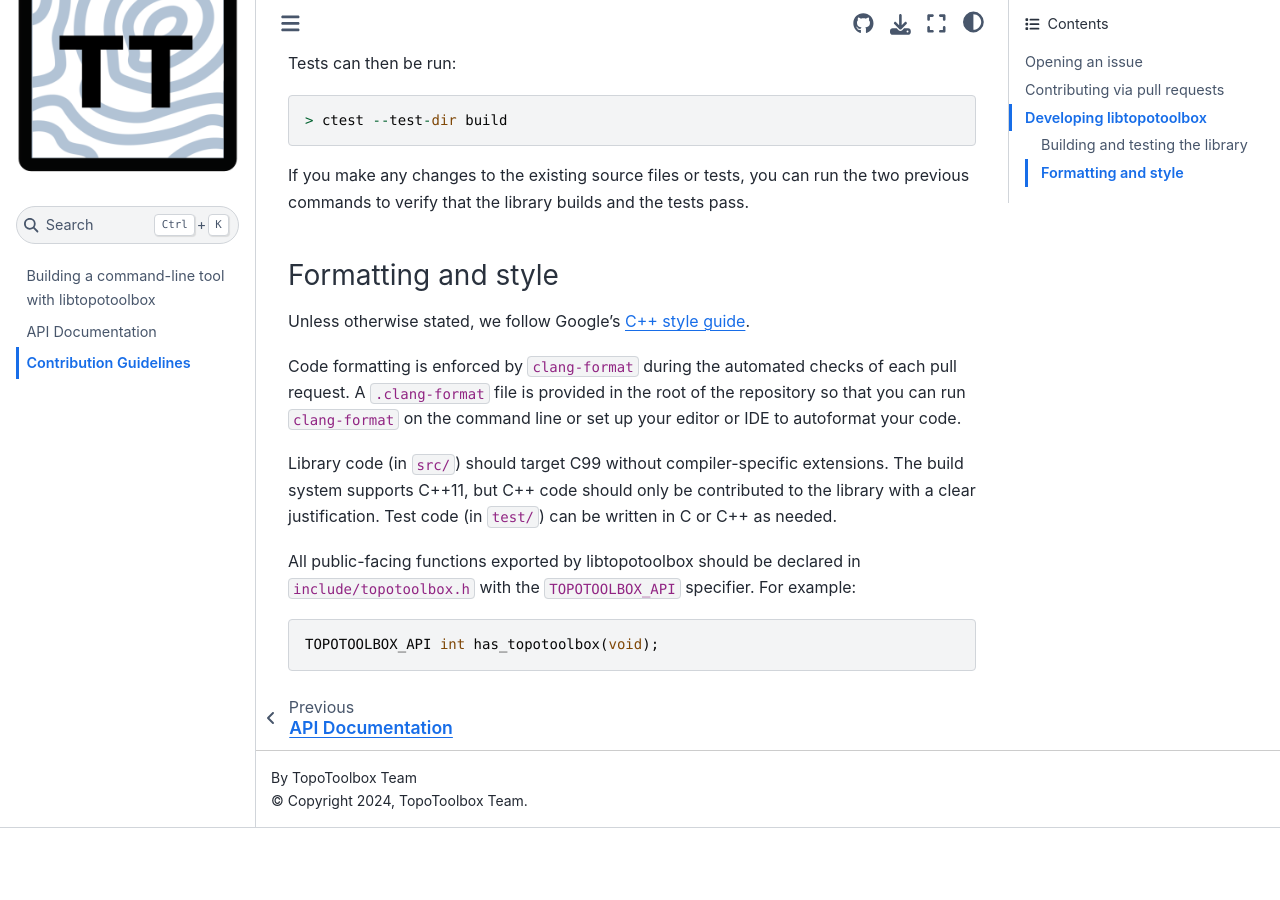
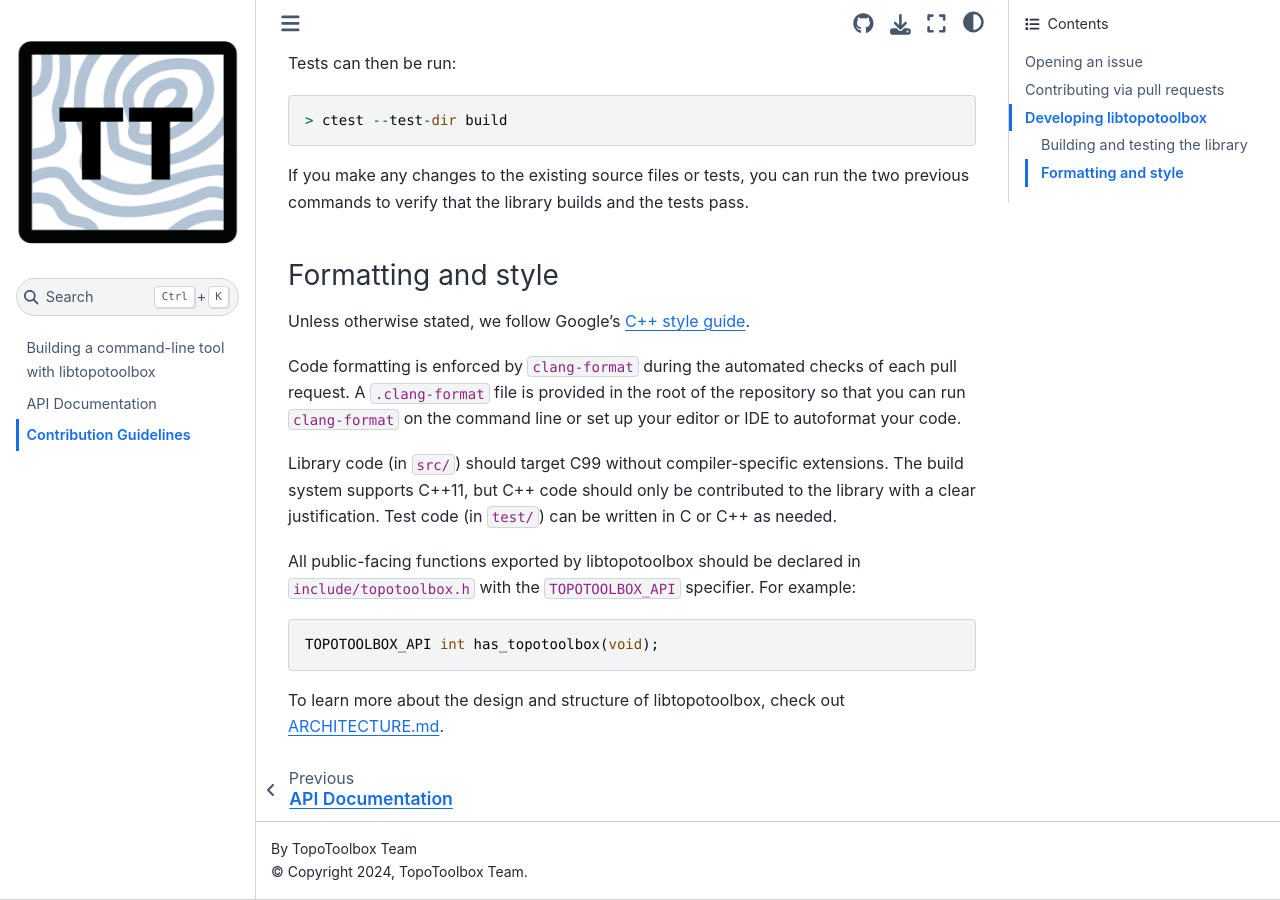
Before and after one commit to wkearn/libtopotoolbox, a Sphinx documentation site: the page built from docs/CONTRIBUTING.md, in a window 1280 px wide and 900 px high, scrolled down 3420 px. Built offline with Sphinx 7.4.7 and the Sphinx Book theme 1.1.4, drawn with Linux system fonts in a browser that asks for light colours; before the commit the page ends 4248 px from its top, so only the background shows below that.

Commit message:
Add a link to ARCHITECTURE.md from the contribution guidelines
Signed-off-by: William Kearney <william.kearney@uni-potsdam.de>

````diff
--- a/docs/CONTRIBUTING.md
+++ b/docs/CONTRIBUTING.md
@@ -199,3 +199,6 @@ specifier. For example:
 ``` C
 TOPOTOOLBOX_API int has_topotoolbox(void);
 ```
+
+To learn more about the design and structure of libtopotoolbox, check
+out [ARCHITECTURE.md](ARCHITECTURE.md).
````
